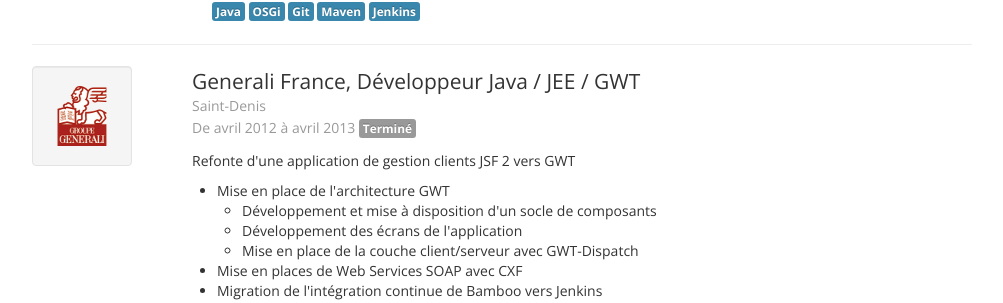
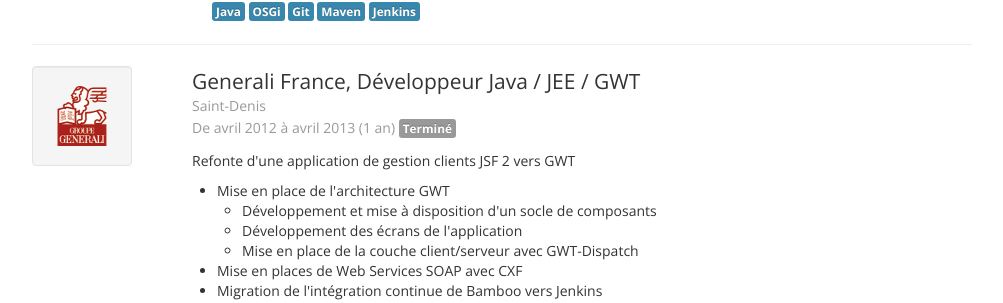
Before and after one commit to julienvey/julienvey.en, a Jekyll site: the page built from cv.html, in a window 1280 px wide and 900 px high, scrolled down 1126 px. Shown: the part 142-445 px from the top of the window, without its empty margins (138-1141 px from the left). Built offline with Jekyll 4.4.1, drawn with Linux system fonts in a browser that asks for light colours; Markdown is read by kramdown in place of the engine named in the settings.

Commit message:
ajout de la durée de ma dernière mission

```diff
--- a/cv.html
+++ b/cv.html
@@ -176,7 +176,7 @@
 		<p>
 			<span class="lead">Generali France, Développeur Java / JEE / GWT</span> <br>
 			<span class="muted">Saint-Denis</span> <br>
-			<span class="muted">De avril 2012 à avril 2013</span> <span class="label">Terminé</span>
+			<span class="muted">De avril 2012 à avril 2013 (1 an)</span> <span class="label">Terminé</span>
 		</p>
 		<p>Refonte d'une application de gestion clients JSF 2 vers GWT</p>
 		<ul>
```
